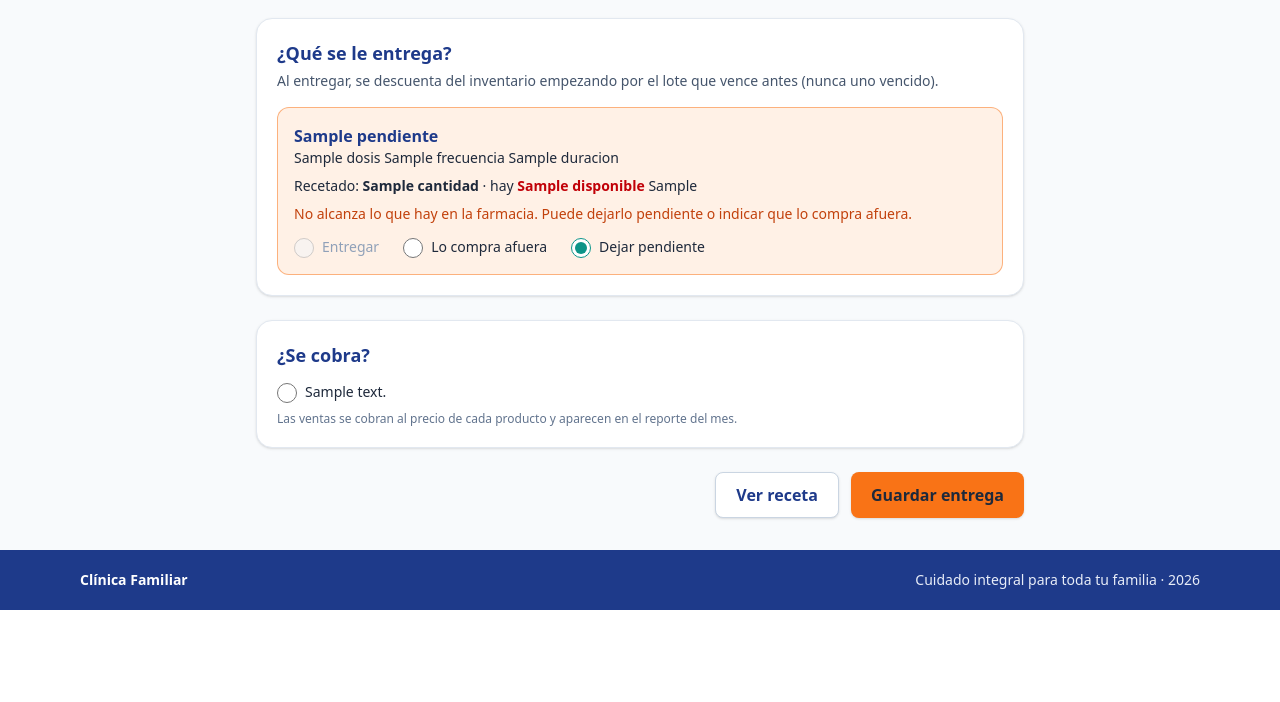
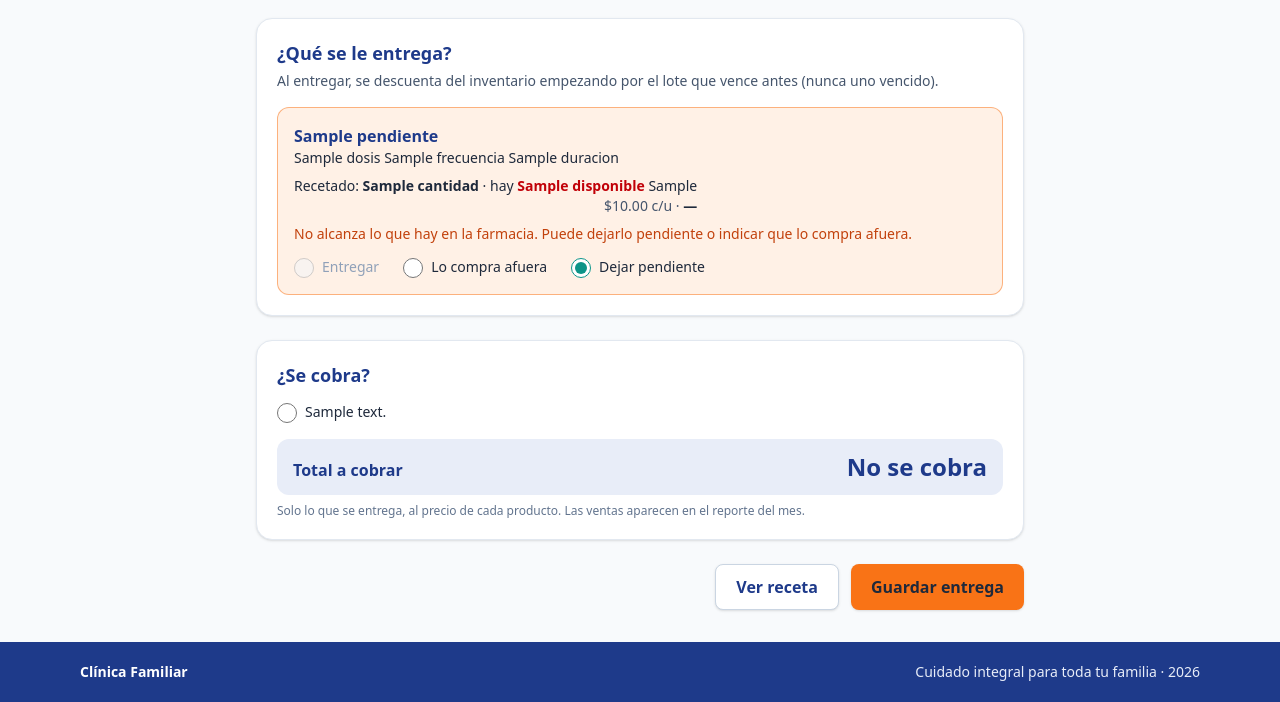
Before and after one commit to davidmunguia7/Clinica_Medica, a Django app: template consultas/templates/consultas/entregar.html in a window 1280 px wide. Shown: the part 199-901 px from the top of the page. Before the commit the page ends 809 px from the top, so only its background shows below. Run offline with Django 5.2, Linux system fonts and the light colour scheme; the template is opened without the code that fills it: most values are stand-ins (such as "Sample title", 1, 10 or a date in 2020); style sheets or scripts are compiled from the project's sources; parts of the project's set-up code (start-up, migrations or seed data) failed here and were passed over; some libraries are stand-ins or nearby versions.

Commit message:
feat: al entregar lo recetado, Recepción ve cuánto cobrar
Antes la pantalla decía «se cobra al precio de cada producto» pero no daba
el total, y quien entrega tenía que sacar la cuenta.

- Cada medicamento muestra su precio por unidad y el subtotal (o «Sin
  precio»).
- «Total a cobrar» con lo que se va a entregar; cambia al elegir «Lo compra
  afuera», «Dejar pendiente» o «Sin costo» (dice «No se cobra»). Avisa si
  algo de lo que se entrega no tiene precio.
- Al guardar, el mensaje dice «Cobrar al paciente: $X.XX».

Co-Authored-By: Claude Opus 5.5 <noreply@anthropic.com>

```diff
--- a/consultas/templates/consultas/entregar.html
+++ b/consultas/templates/consultas/entregar.html
@@ -1,4 +1,5 @@
 {% extends "base.html" %}
+{% load l10n inventario_extras %}
 
 {% block title %}Entregar medicamentos · {{ consulta.paciente.nombre_completo }}{% endblock %}
 
@@ -16,13 +17,21 @@
             <p class="mt-1 text-sm text-slate-600">Al entregar, se descuenta del inventario empezando por el lote que vence antes (nunca uno vencido).</p>
             <ul class="mt-4 space-y-4">
                 {% for m in pendientes %}
-                <li class="rounded-xl border {% if m.alcanza %}border-slate-200{% else %}border-coral/50 bg-coral-claro{% endif %} p-4">
+                <li data-medicamento-entrega data-subtotal="{{ m.subtotal|unlocalize }}"{% if not m.precio %} data-sin-precio{% endif %}
+                    class="rounded-xl border {% if m.alcanza %}border-slate-200{% else %}border-coral/50 bg-coral-claro{% endif %} p-4">
                     <div class="flex flex-wrap items-start justify-between gap-2">
                         <div class="min-w-0">
                             <p class="font-semibold text-marino">{{ m.nombre_medicamento }}</p>
                             <p class="text-sm text-gris-oscuro">{{ m.dosis }} {{ m.frecuencia }}{% if m.duracion %} {{ m.duracion }}{% endif %}</p>
                         </div>
-                        <p class="text-sm tabular-nums">Recetado: <strong>{{ m.cantidad }}</strong> · hay <strong class="{% if not m.alcanza %}text-red-700{% endif %}">{{ m.disponible }}</strong> {{ m.producto.unidad_medida }}</p>
+                        <div class="text-right text-sm tabular-nums">
+                            <p>Recetado: <strong>{{ m.cantidad }}</strong> · hay <strong class="{% if not m.alcanza %}text-red-700{% endif %}">{{ m.disponible }}</strong> {{ m.producto.unidad_medida }}</p>
+                            {% if m.precio %}
+                            <p class="text-slate-600">{{ m.precio|dinero }} c/u · <strong class="text-gris-oscuro">{{ m.subtotal|dinero }}</strong></p>
+                            {% else %}
+                            <p class="text-coral-oscuro">Sin precio</p>
+                            {% endif %}
+                        </div>
                     </div>
                     {% if not m.alcanza %}
                     <p class="mt-2 text-sm font-medium text-coral-oscuro">No alcanza lo que hay en la farmacia. Puede dejarlo pendiente o indicar que lo compra afuera.</p>
@@ -54,7 +63,12 @@
                 </label>
                 {% endfor %}
             </fieldset>
-            <p class="mt-2 text-xs text-slate-500">Las ventas se cobran al precio de cada producto y aparecen en el reporte del mes.</p>
+            <div class="mt-4 flex flex-wrap items-baseline justify-between gap-3 rounded-xl bg-marino-claro px-4 py-3">
+                <span class="font-semibold text-marino">Total a cobrar</span>
+                <strong class="text-2xl font-extrabold tabular-nums text-marino" data-total>{{ total_inicial|dinero }}</strong>
+            </div>
+            <p class="mt-2 text-xs text-slate-500">Solo lo que se entrega, al precio de cada producto. Las ventas aparecen en el reporte del mes.</p>
+            <p class="mt-1 text-xs font-medium text-coral-oscuro" data-aviso-sin-precio hidden>Algo de lo que se entrega no tiene precio y no se suma. Agréguelo en Inventario → Editar.</p>
         </section>
 
         <div class="flex flex-wrap justify-end gap-3">
@@ -69,3 +83,33 @@
     {% endif %}
 </div>
 {% endblock %}
+
+{% block scripts %}
+<script>
+    // «Total a cobrar» cambia al elegir qué se entrega y si se cobra o es sin costo
+    (function () {
+        var total = document.querySelector('[data-total]');
+        if (!total) return;
+        var formulario = total.closest('form');
+        var aviso = document.querySelector('[data-aviso-sin-precio]');
+        function calcular() {
+            var concepto = formulario.querySelector('[name=concepto]:checked');
+            var venta = concepto && concepto.value === '{{ concepto_venta }}';
+            var suma = 0;
+            var sinPrecio = false;
+            formulario.querySelectorAll('[data-medicamento-entrega]').forEach(function (item) {
+                var accion = item.querySelector('input[type=radio]:checked');
+                if (!accion || accion.value !== 'entregar') return;
+                suma += parseFloat(item.getAttribute('data-subtotal')) || 0;
+                if (item.hasAttribute('data-sin-precio')) sinPrecio = true;
+            });
+            total.textContent = venta
+                ? '$' + suma.toLocaleString('en-US', {minimumFractionDigits: 2, maximumFractionDigits: 2})
+                : 'No se cobra';
+            if (aviso) aviso.hidden = !(venta && sinPrecio);
+        }
+        formulario.addEventListener('change', calcular);
+        calcular();
+    })();
+</script>
+{% endblock %}
```
Also changed, not shown: consultas/tests.py (+24 -0 lines), consultas/views.py (+17 -2 lines).
